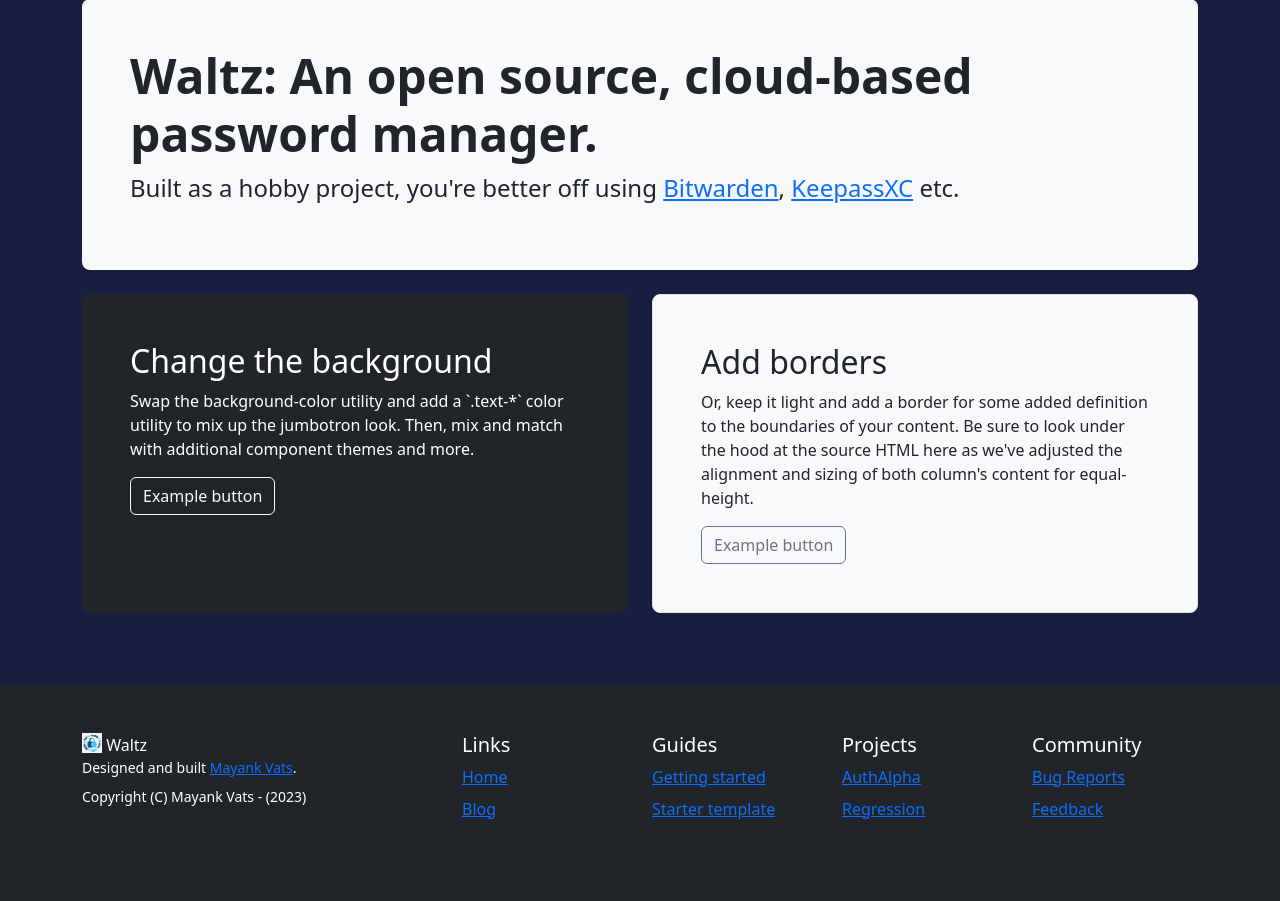
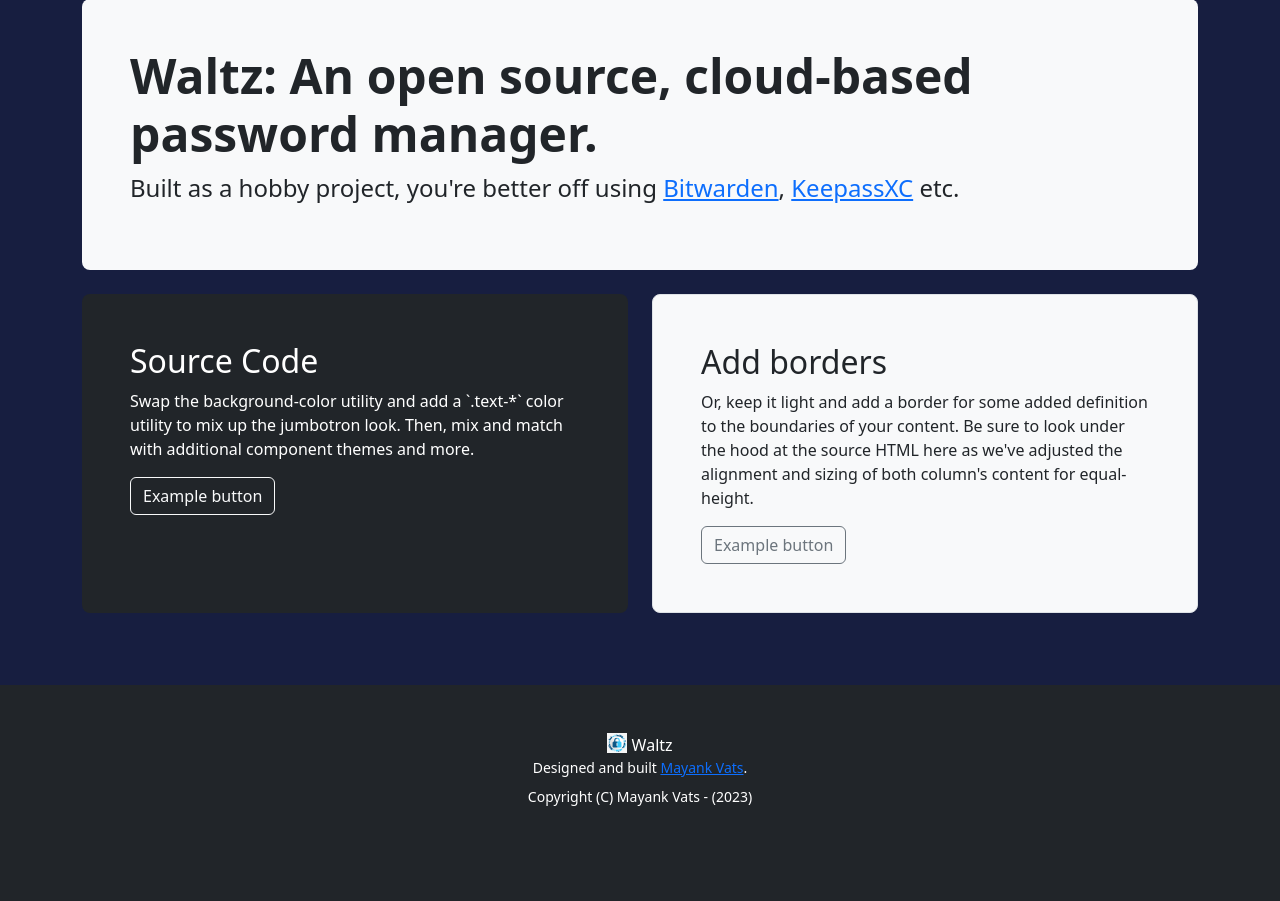
Before and after one commit to Theorist-Git/Waltz, a Flask app: page / in a window 1280 px wide. Shown: the part 162-1063 px from the top of the page. After the commit the page ends 968 px from the top, so only its background shows below. Run offline with Flask 3, Linux system fonts and the light colour scheme; some libraries are stand-ins or nearby versions.

Commit message:
Minor changes. Started README.md

```diff
--- a/auth.py
+++ b/auth.py
@@ -145,14 +145,14 @@ def otp():
                 sender_password=password,
                 recipients=[session['EMAIL']],
                 message=f"""\
-                Theorist-Dev Email Verification Code:
-                OTP: {COMP_OTP} (Valid for 5 minutes)
+            Waltz Email Verification Code:
+            OTP: {COMP_OTP} (Valid for 5 minutes)
 
-                If you didn't attempt this registration, you can safely ignore this email, someone might have typed\
-                it in by mistake.
+            If you didn't attempt this registration, you can safely ignore this email, someone might have typed
+            it in by mistake.
                 """,
                 msg_type="plain",
-                subject="Theorist-Dev Email Verification"
+                subject="Waltz Email Verification"
             )
 
             courier.send_courier()
@@ -274,14 +274,14 @@ def mfa_login():
                     sender_password=password,
                     recipients=[session['EMAIL']],
                     message=f"""\
-                    Theorist-Dev Email Two Factor Authentication:
+                    Waltz Email Two Factor Authentication:
                     OTP: {COMP_OTP} (Valid for 5 minutes)
 
                     If you didn't attempt this login, someone has your account details, change them immediately:
                     example.com
                     """,
                     msg_type="plain",
-                    subject="Theorist-Dev Email Two Factor Authentication"
+                    subject="Waltz Email Two Factor Authentication"
                 )
 
                 courier.send_courier()
@@ -394,7 +394,7 @@ def two_fa():
     :return: renders template 'two-FA.html'
     """
     if request.method == 'GET':
-        secret = two_factor_obj.totp(name=current_user.email, issuer_name="theorist-dev.com")
+        secret = two_factor_obj.totp(name=current_user.email, issuer_name="Waltz.com")
     if request.method == 'POST':
         token = request.form['SECRET']
         USER_OTP = request.form['OTP']
@@ -480,14 +480,14 @@ def otp_check():
                 sender_password=password,
                 recipients=[session['EMAIL']],
                 message=f"""\
-                Theorist-Dev Password Reset
+                Waltz Password Reset
                 OTP: {COMP_OTP} (Valid for 5 minutes)
 
                 If you didn't attempt this password-reset, you can safely ignore this email, someone might have typed\
                 it in by mistake
                 """,
                 msg_type="plain",
-                subject="Theorist-Dev Password Reset"
+                subject="Waltz Password Reset"
             )
             courier.send_courier()
 
--- a/templates/auth_templates/index.html
+++ b/templates/auth_templates/index.html
@@ -23,7 +23,7 @@
         <div class="row align-items-md-stretch">
             <div class="col-md-6">
                 <div class="h-100 p-5 text-white bg-dark rounded-3">
-                    <h2>Change the background</h2>
+                    <h2>Source Code</h2>
                     <p>
                         Swap the background-color utility and add a `.text-*` color utility to mix up the jumbotron look. Then, mix and match with additional component themes and more.
                     </p>
--- a/templates/base.html
+++ b/templates/base.html
@@ -88,8 +88,8 @@
         <div class="spacer"></div>
 
         <footer class="bd-footer py-0 mt-5 bg-dark">
-            <div class="container py-5">
-                <div class="row">
+            <div align="center" class="container py-5">
+                <div class="">
                     <div class="col-lg-3 mb-3">
                         <a style="color: white;" class="navbar-brand mb-0 h1" href="/">
                             <img src="/static/images/main.jpg" width="20" height="20" class="d-inline-block align-top" alt="" />
@@ -103,44 +103,6 @@
                             <li class="mb-2" style="color: white;">
                                 Copyright (C) Mayank Vats - (2023)
                             </li>
-                        </ul>
-                    </div>
-                    <div class="col-6 col-lg-2 offset-lg-1 mb-3">
-                        <h5 style="color: white;">Links</h5>
-                        <ul class="list-unstyled">
-                            <li class="mb-2"><a href="/">Home</a></li>
-                            <li class="mb-2"><a href="/blogindex">Blog</a></li>
-                        </ul>
-                    </div>
-                    <div class="col-6 col-lg-2 mb-3">
-                        <h5 style="color: white;">Guides</h5>
-                        <ul class="list-unstyled">
-                            <li class="mb-2">
-                                <a href="https://www.youtube.com/watch?v=oA8brF3w5XQ">Getting started</a>
-                            </li>
-                            <li class="mb-2">
-                                <a href="https://flask.palletsprojects.com/en/1.1.x/quickstart/">Starter template</a>
-                            </li>
-                        </ul>
-                    </div>
-                    <div class="col-6 col-lg-2 mb-3">
-                        <h5 style="color: white;">Projects</h5>
-                        <ul class="list-unstyled">
-                            <li class="mb-2">
-                                <a href="https://github.com/Theorist-Git/AuthAlpha" target="_blank" rel="noopener noreferrer">AuthAlpha</a>
-                            </li>
-                            <li class="mb-2">
-                                <a href="https://github.com/Theorist-Git/Regression" target="_blank" rel="noopener noreferrer">Regression</a>
-                            </li>
-                        </ul>
-                    </div>
-                    <div class="col-6 col-lg-2 mb-3">
-                        <h5 style="color: white;">Community</h5>
-                        <ul class="list-unstyled">
-                            <li class="mb-2">
-                                <a href="https://forms.gle/FBG28Sw3HDgLtksF8">Bug Reports</a>
-                            </li>
-                            <li class="mb-2"><a href="/feedback">Feedback</a></li>
                         </ul>
                     </div>
                 </div>
```
Also changed, not shown: README.md (added), static/images/waltz.png (added).
